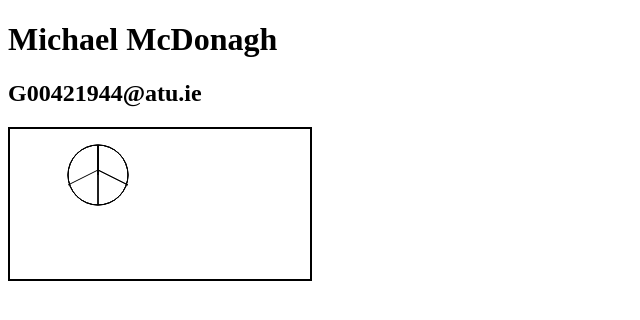
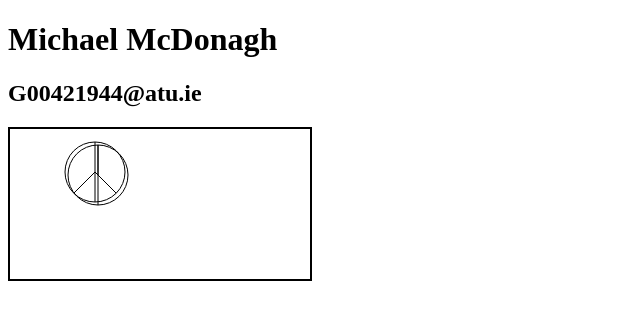
Before and after one commit to McDonaghMichael/GraphicsProgrammingLabs, a plain HTML site: page Lab 2/ball.html in a window 1280 px wide. Shown: the full height of the page, 0-640 px from the left. Drawn offline with Linux system fonts and the light colour scheme.

Commit message:
Added peace symbol

```diff
--- a/Lab 2/ball.html
+++ b/Lab 2/ball.html
@@ -49,15 +49,6 @@
           ctx.lineTo(ball.xPosition, ball.yPosition + ball.radius);
           ctx.stroke();
 
-          // Draws line from center to bottom right edge
-          ctx.moveTo(ball.xPosition + ball.radius, ball.yPosition + ball.radius - 20);
-          ctx.lineTo(ball.xPosition, ball.yPosition - 5);
-          ctx.stroke();
-
-          // Draws line from cetner to bottom left edge
-          ctx.moveTo(ball.xPosition - ball.radius, ball.yPosition + ball.radius - 20);
-          ctx.lineTo(ball.xPosition, ball.yPosition - 5);
-          ctx.stroke();
         }
 
         move(){
@@ -84,6 +75,45 @@
           ball.xPosition += ball.xVelocity;
         }
 
+        drawPeaceSign() {
+          ctx.beginPath();
+          ctx.arc(ball.xPosition, ball.yPosition, ball.radius, 0, Math.PI * 2);
+          ctx.stroke();
+
+          ctx.beginPath();
+          ctx.moveTo(ball.xPosition, ball.yPosition - ball.radius);
+          ctx.lineTo(ball.xPosition, ball.yPosition);
+          ctx.stroke();
+
+          ctx.beginPath();
+          ctx.moveTo(ball.xPosition, ball.yPosition + ball.radius);
+          ctx.lineTo(ball.xPosition, ball.yPosition);
+          ctx.stroke();
+
+          // Draw the two diagonal lines
+          // Polar coordinates for -45 degrees (bottom left)
+          let angle1 = (3 * Math.PI) / 4;
+          let x1 = ball.xPosition + ball.radius * Math.cos(angle1);
+          let y1 = ball.yPosition + ball.radius * Math.sin(angle1);
+
+          // Polar coordinates for -135 degrees (bottom right)
+          let angle2 = (1 * Math.PI) / 4;
+          let x2 = ball.xPosition + ball.radius * Math.cos(angle2);
+          let y2 = ball.yPosition + ball.radius * Math.sin(angle2);
+
+          // Draw left diagonal line
+          ctx.beginPath();
+          ctx.moveTo(ball.xPosition, ball.yPosition); // Start at center of ball
+          ctx.lineTo(x1, y1); // Move to left diagonal end
+          ctx.stroke();
+
+          // Draw right diagonal line
+          ctx.beginPath();
+          ctx.moveTo(ball.xPosition, ball.yPosition); // Start at center of ball
+          ctx.lineTo(x2, y2); // Move to right diagonal end
+          ctx.stroke();
+        }
+
       }
 
       var ball = new Ball(40,40,3,3,30,0);
@@ -94,6 +124,7 @@
       function repeatme() {
         ball.draw(ctx);
         ball.move();
+        ball.drawPeaceSign();
         window.requestAnimationFrame(repeatme);
       }
 
```
